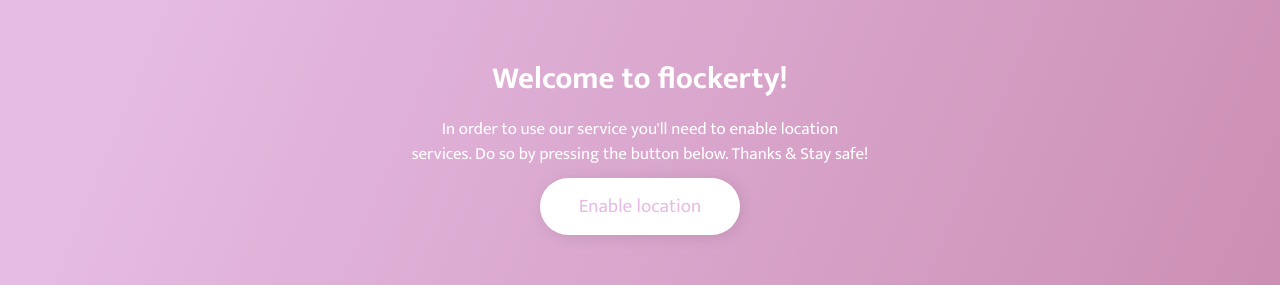
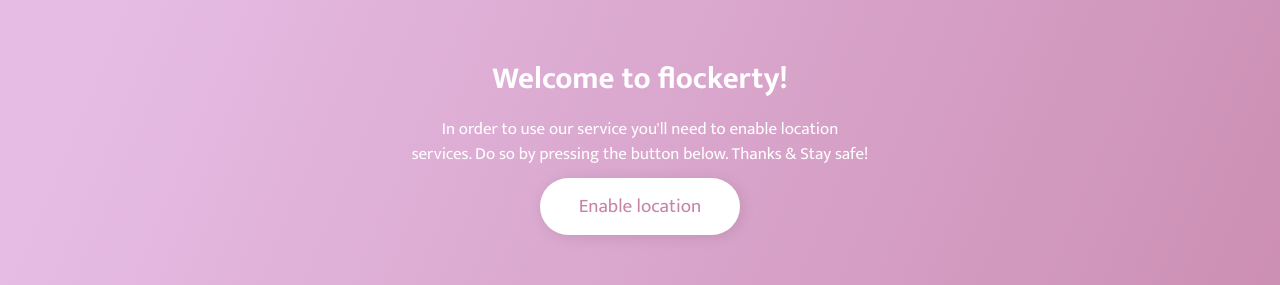
Before and after one commit to goa-codebet/flockerrty, a React (Create React App) app: page / in a window 1280 px wide. Shown: the top 285 px of the page. Built offline with nearby package versions, Linux system fonts and the light colour scheme.

Commit message:
Better button color

```diff
--- a/src/styles/base.scss
+++ b/src/styles/base.scss
@@ -30,7 +30,7 @@
 
 .button {
   background: #fff;
-  color: $primary-pink;
+  color: $secondary-pink;
   border: 0;
   padding: 1em 2em;
   border-radius: 2em;
```
